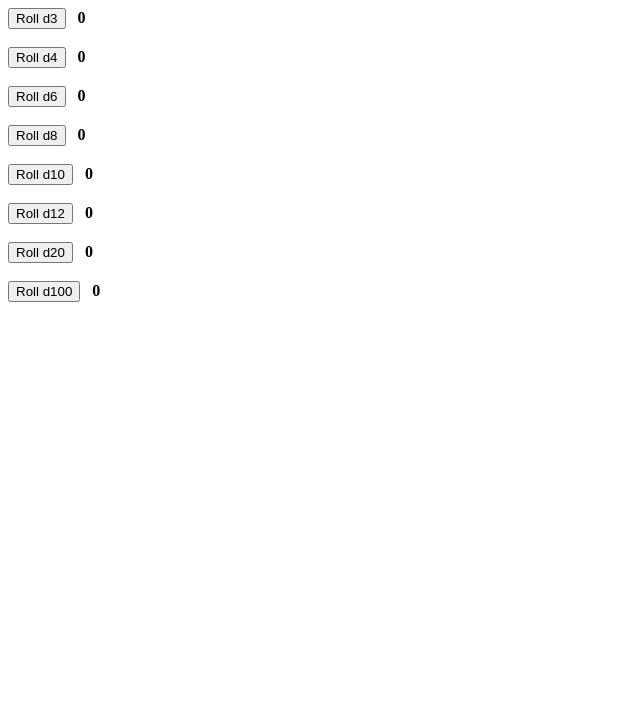
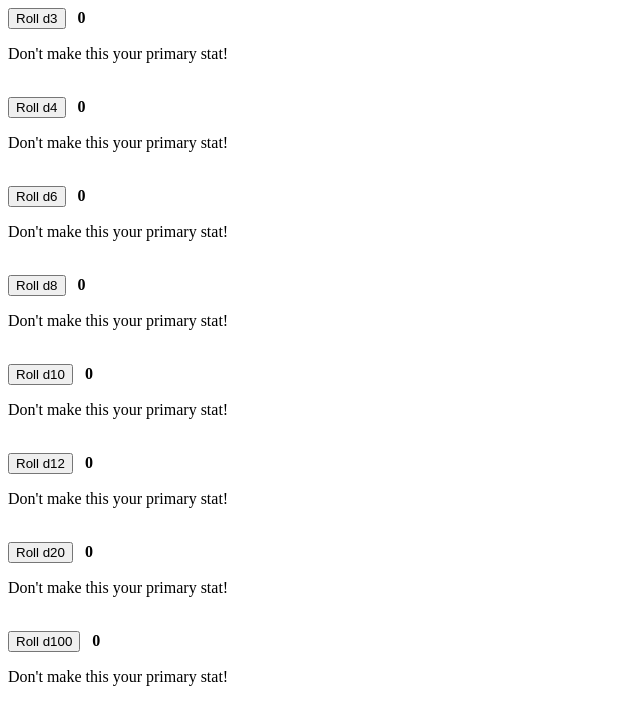
Before and after one commit to MysticalSkeptic/dice-roller, an Angular app: page / in a window 1280 px wide. Shown: the top 724 px of the page, without its empty margins (0-640 px from the left). Built offline with nearby package versions, Linux system fonts and the light colour scheme.

Commit message:
attempted text cue

```diff
--- a/src/app/roll-die/roll-die.component.html
+++ b/src/app/roll-die/roll-die.component.html
@@ -8,4 +8,5 @@
     <b>
         {{ result }}
     </b>
+    <p class="text-danger">Don't make this your primary stat!</p>
 </div>
```
